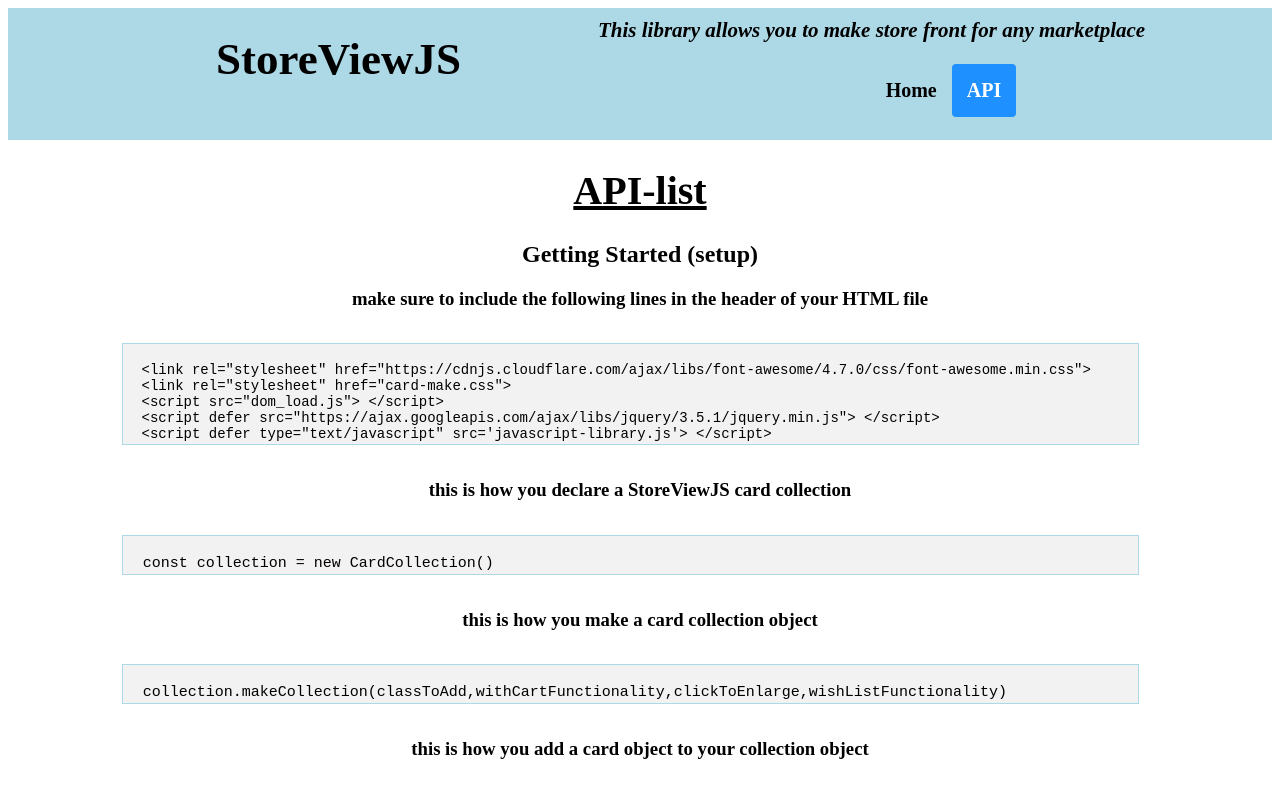
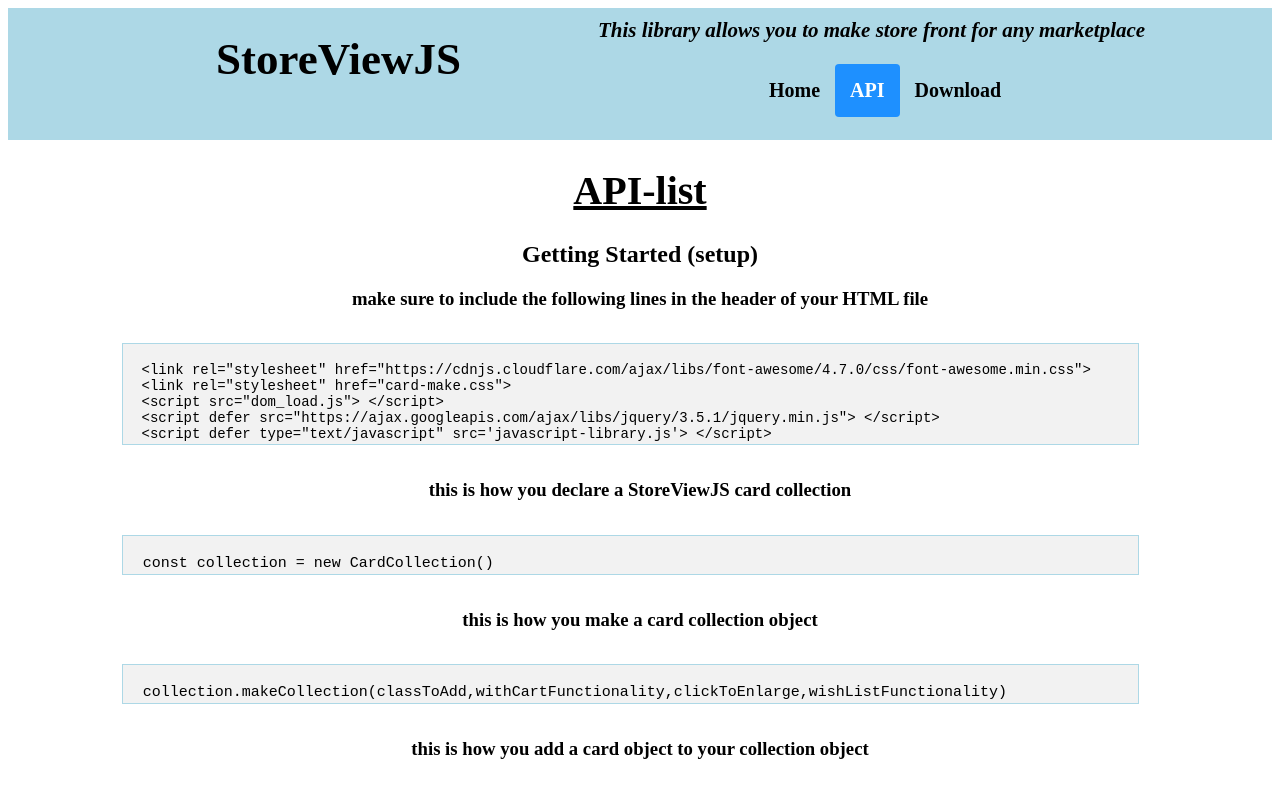
Before and after one commit to Shadman-aziz/StoreViewJS, a website: page pub/api_list.html in a window 1280 px wide. Shown: the top 791 px of the page. Drawn offline with Linux system fonts and the light colour scheme.

Commit message:
added download link

```diff
--- a/pub/api_list.html
+++ b/pub/api_list.html
@@ -13,6 +13,7 @@
   <div class="routes">
     <a  href="index.html">Home</a>
     <a class="active" href="api_list.html">API</a>
+    <a href="https://github.com/Shadman-aziz/StoreViewJS">Download</a>
   </div>
  </div>
 
```
Also changed, not shown: pub/index.html (+1 -0 lines).
